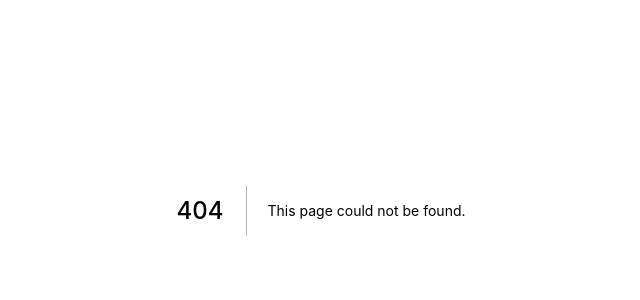
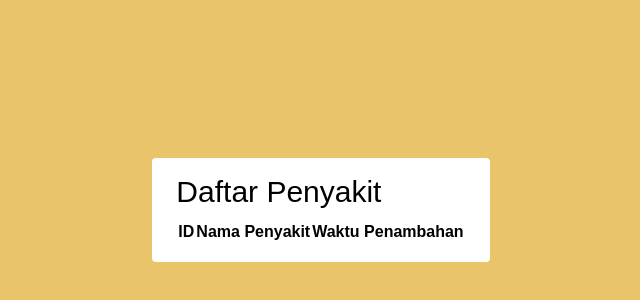
Before and after one commit to bayusamudra5502/Tubes3_13520126, a Next.js app in the folder src/frontend/: page /diseases in a window 1280 px wide. Before the commit this address had no page. Shown: the part 190-490 px from the top of the page, without its empty margins (319-959 px from the left). Built offline with nearby package versions, Linux system fonts and the light colour scheme.

Commit message:
Menambahkan halaman

```diff
--- /dev/null
+++ b/src/frontend/pages/diseases.tsx
@@ -0,0 +1,21 @@
+import React from "react";
+
+export default function diseases() {
+  return <div className="bg-white py-4 px-6 rounded">
+    <h1>Daftar Penyakit</h1>
+    <div>
+      <table>
+        <thead>
+          <th>
+            <td>ID</td>
+            <td>Nama Penyakit</td>
+            <td>Waktu Penambahan</td>
+          </th>
+        </thead>
+        <tbody>
+
+        </tbody>
+      </table>
+    </div>
+  </div>;
+}
--- a/src/frontend/pages/history.tsx
+++ b/src/frontend/pages/history.tsx
@@ -1,5 +1,7 @@
 import React from "react";
 
 export default function history() {
-  return <div></div>;
+  return <div className="bg-white py-4 px-6 rounded">
+    <h1>Riwayat Pemeriksaan</h1>
+  </div>;
 }
--- a/src/frontend/styles/globals.css
+++ b/src/frontend/styles/globals.css
@@ -25,7 +25,7 @@ a {
 }
 
 h1{
-  @apply text-4xl
+  @apply text-3xl mb-2
 }
 
 h2 {
```
Also changed, not shown: src/frontend/pages/index.tsx (+1 -1 lines).
